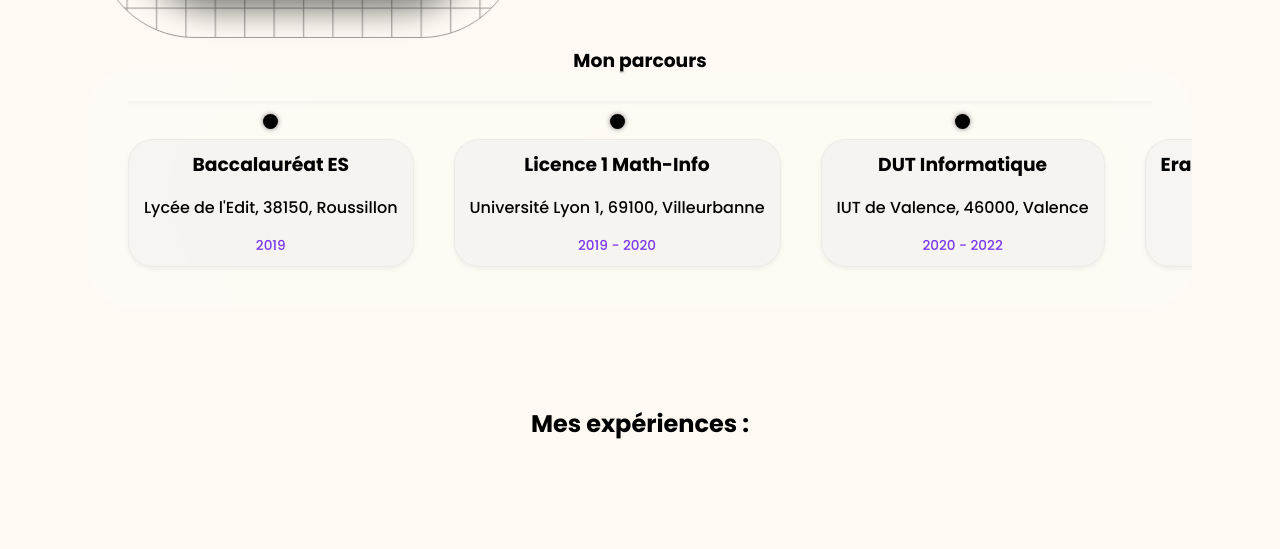
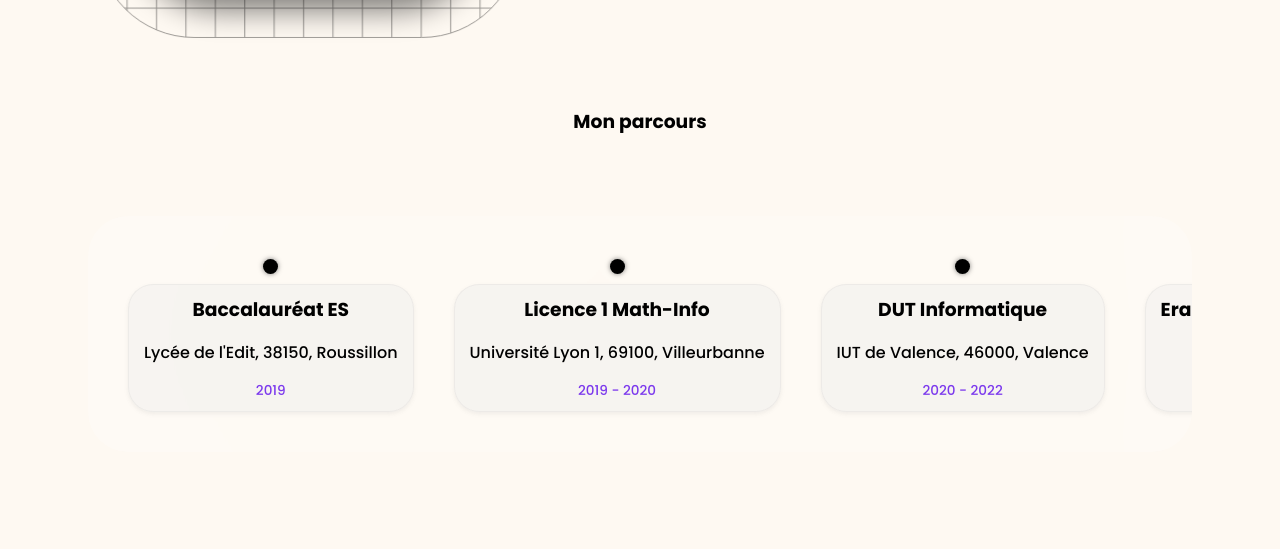
Before and after one commit to Boitapain/boitapain.github.io, a plain HTML site: page index.html in a window 1280 px wide. Shown: the part 1878-2427 px from the top of the page. Drawn offline with Linux system fonts and the light colour scheme.

Commit message:
fixed margins

```diff
--- a/index.html
+++ b/index.html
@@ -127,7 +127,6 @@
                 </div>
             </div>
             <h3>Mon parcours</h3>
-            <hr class="timeline-line">
             <div class="timeline-container">
                 <div class="timeline">
                     <div class="timeline-item">
--- a/section_2.css
+++ b/section_2.css
@@ -22,6 +22,10 @@
     margin-bottom: 10vh
 }
 
+#section2>h3{
+    margin: 10vh 0 ;
+}
+
 #about_container {
     width: 100%;
     display: flex;
@@ -30,7 +34,6 @@
     justify-content: space-around;
     margin: 0 auto; /* Center the container */
 }
-
 #picture {
     display: flex;
     justify-content: center;
```
